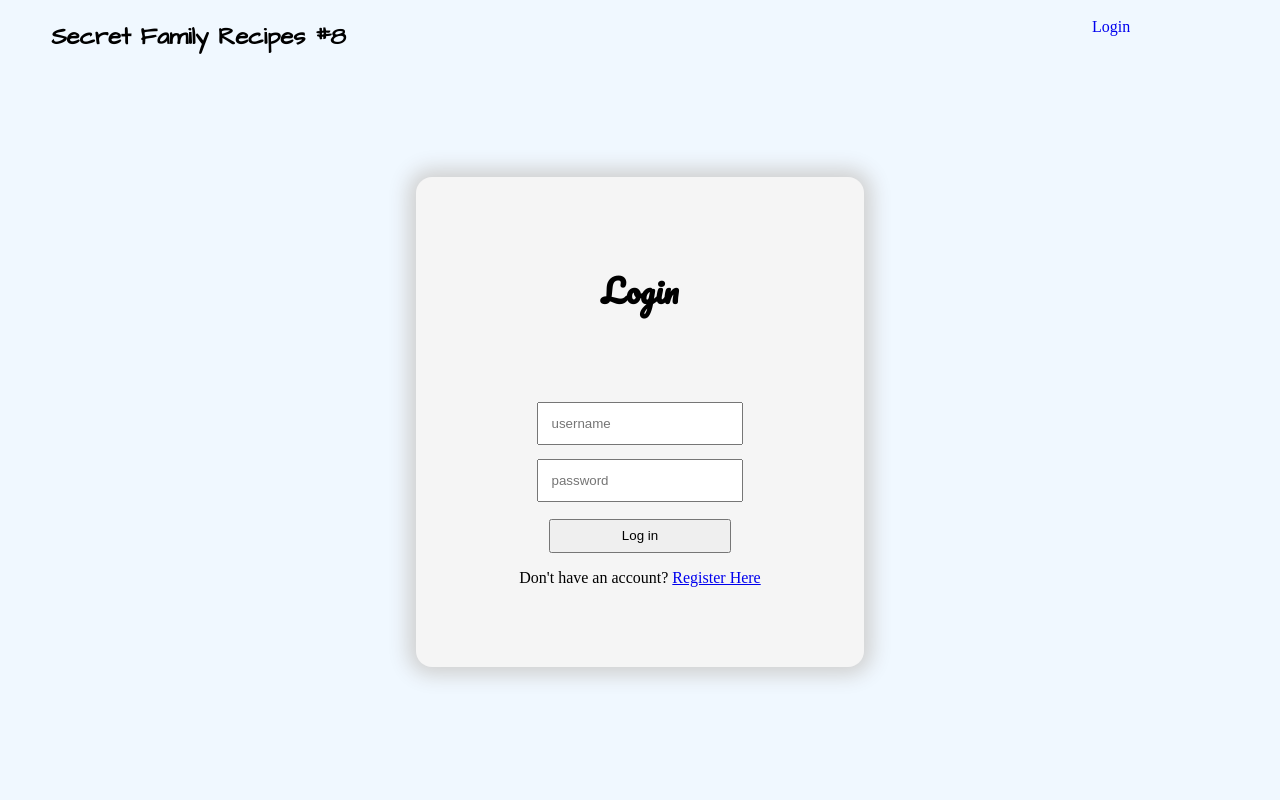
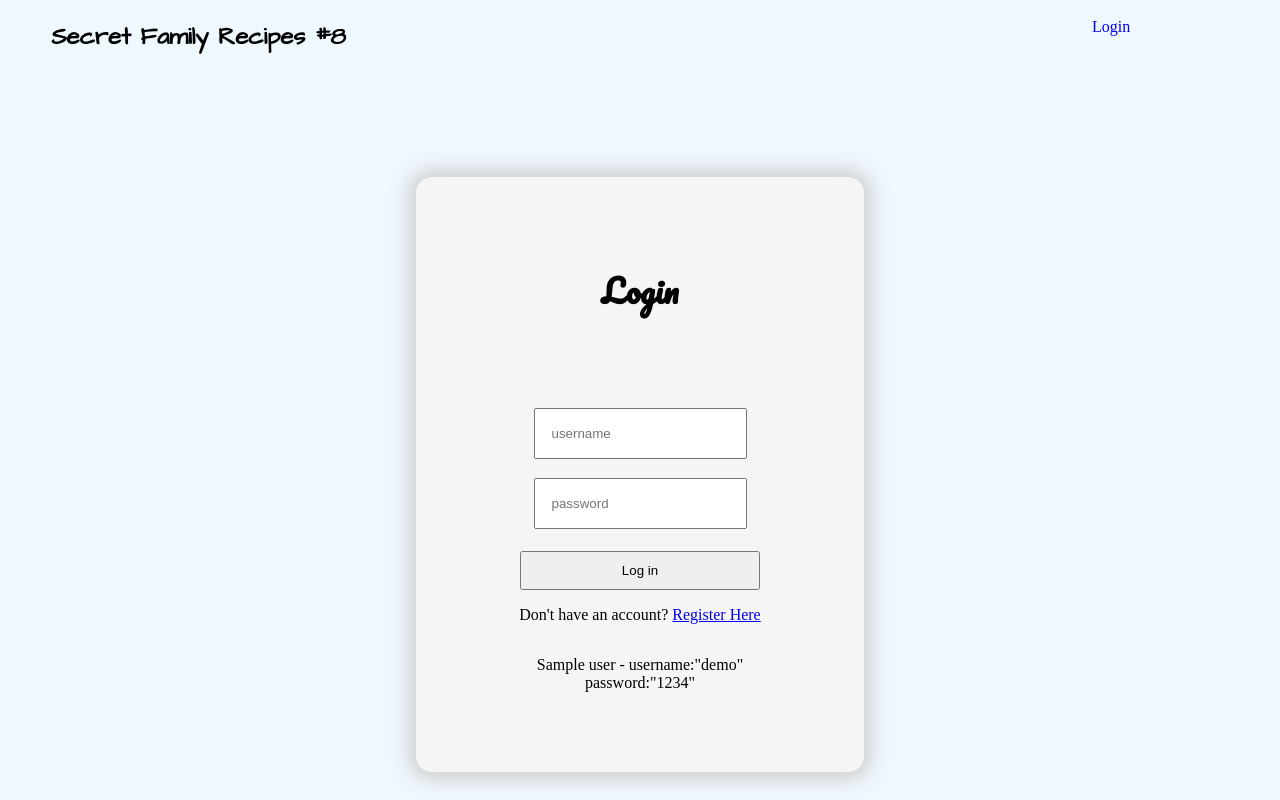
Before and after one commit to Marcel-rodriguez/front-end, a React (Create React App) app: page / in a window 1280 px wide. Built offline with nearby package versions, Linux system fonts and the light colour scheme; a web font is replaced by a local one.

Commit message:
added sample user blurb

```diff
--- a/src/components/Login.js
+++ b/src/components/Login.js
@@ -70,9 +70,10 @@ export default function Login() {
                     placeholder='password'
                     id="password"
                 />
-                <button className="loginButton" id="submit">Log in</button>
+                      <button className="loginButton" id="submit">Log in</button>
                 {error && <p className='error-message'>Username or Password is incorrect!</p>}
-                <p>Don't have an account? <Link to='/register'>Register Here</Link> </p>
+                      <p>Don't have an account? <Link to='/register'>Register Here</Link> </p>
+                      <p>Sample user - username:"demo" password:"1234"</p>
             </div>
         </form>
     </div>
```
